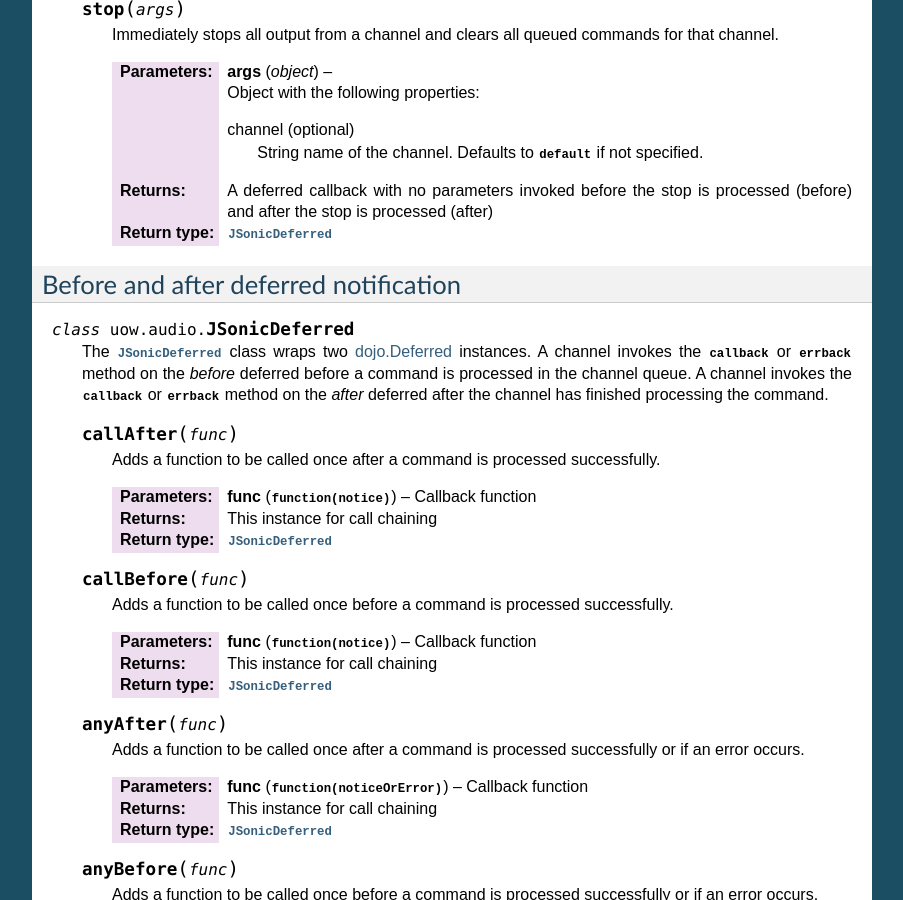
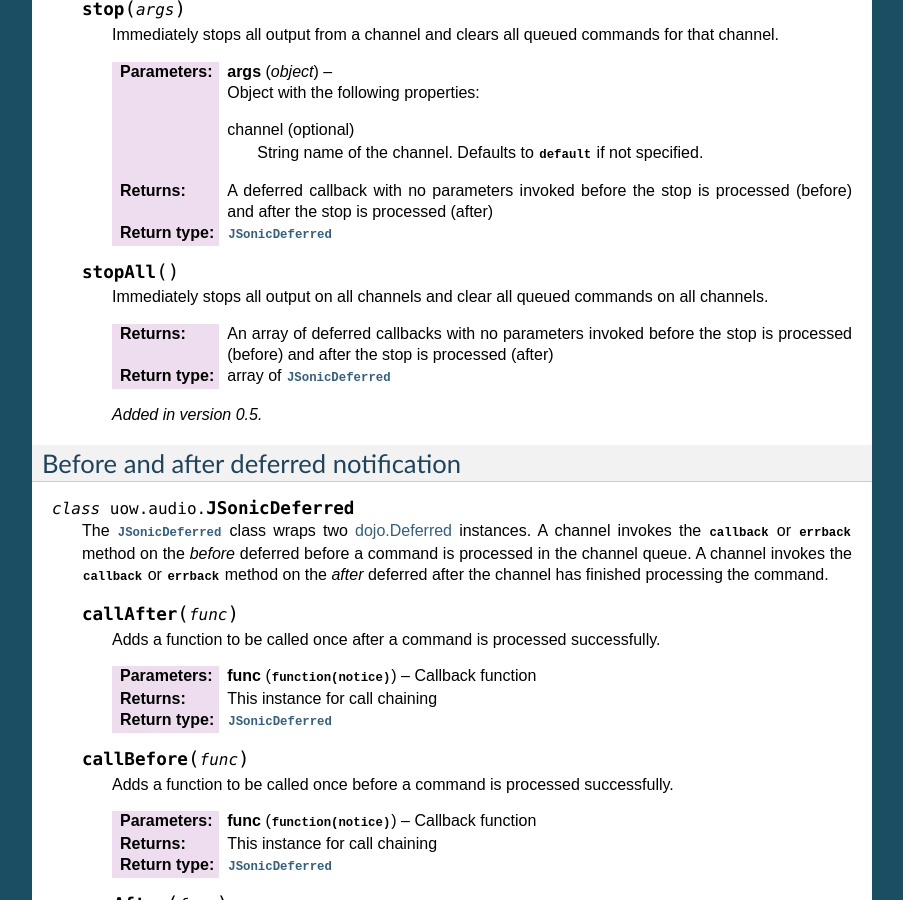
Before and after one commit to uncopenweb/jsonic, a Sphinx documentation site: the page built from doc/js.rst, in a window 1280 px wide and 900 px high, scrolled down 4043 px. Shown: the whole window, without its empty margins (198-1101 px from the left). Built offline with Sphinx 7.4.7, drawn with Linux system fonts in a browser that asks for light colours.

Commit message:
Issue #30, added missing doc for stopAll method

```diff
--- a/doc/changelog.rst
+++ b/doc/changelog.rst
@@ -1,5 +1,10 @@
 Changelog
 =========
+
+Version 0.5
+-----------
+
+* Added the :meth:`uow.audio.JSonic.stopAll` method.
 
 Version 0.4
 -----------
--- a/doc/js.rst
+++ b/doc/js.rst
@@ -207,6 +207,15 @@ The JSonic interface
       :type args: object
       :return: A deferred callback with no parameters invoked before the stop is processed (before) and after the stop is processed (after)
       :rtype: :class:`JSonicDeferred`
+
+   .. method:: stopAll()
+
+      Immediately stops all output on all channels and clear all queued commands on all channels.
+
+      :return: An array of deferred callbacks with no parameters invoked before the stop is processed (before) and after the stop is processed (after)
+      :rtype: array of :class:`JSonicDeferred`
+
+      .. versionadded:: 0.5
 
 Before and after deferred notification
 --------------------------------------
```
